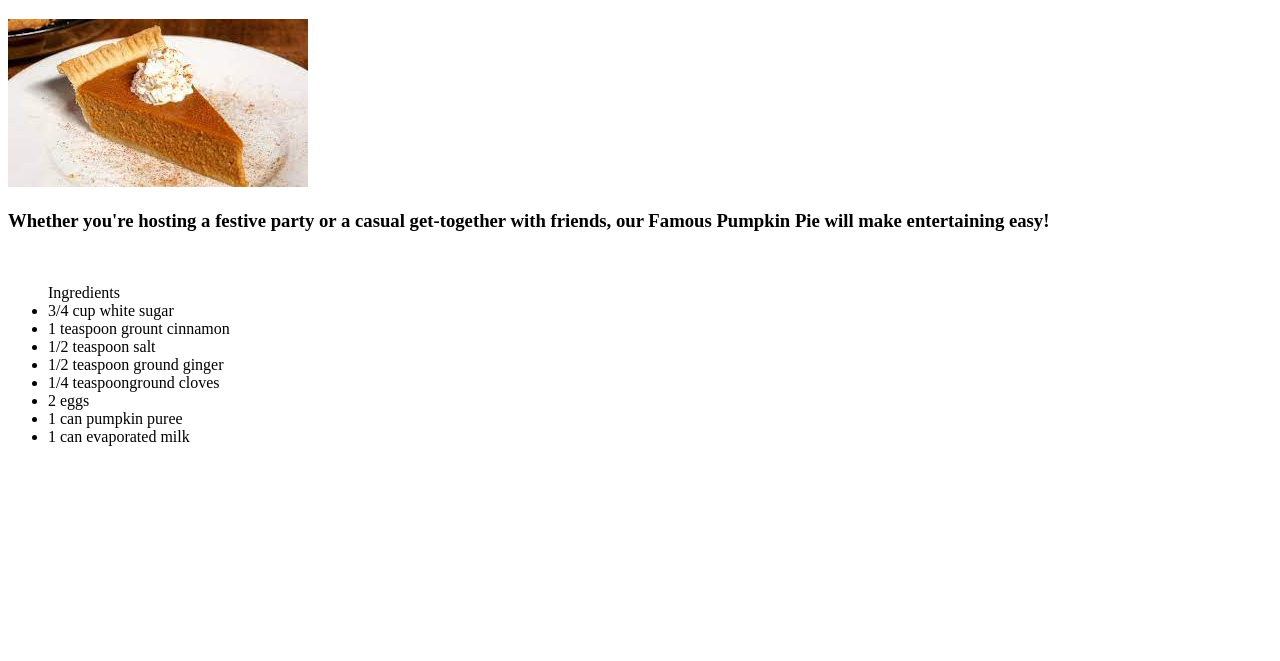
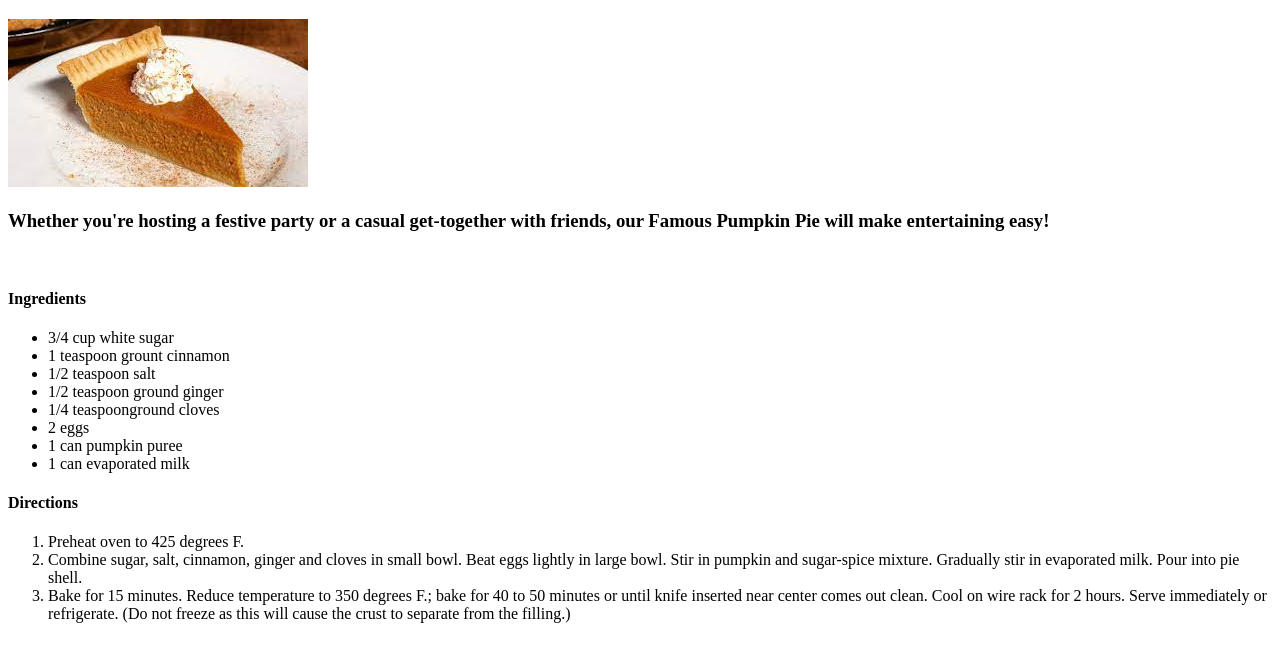
Before and after one commit to aaronmb62/odin-recipes, a plain HTML site: page recipes/pumpkinpie.html in a window 1280 px wide. Shown: the part 79-740 px from the top of the page. Drawn offline with Linux system fonts and the light colour scheme.

Commit message:
Pumpkin Pie Recipe finished!

```diff
--- a/recipes/pumpkinpie.html
+++ b/recipes/pumpkinpie.html
@@ -14,8 +14,8 @@
     <h3>Whether you're hosting a festive party or a casual get-together with friends,
         our Famous Pumpkin Pie will make entertaining easy! </h3>
 <br>
-<ul>Ingredients
-    <li>3/4 cup white sugar</li>
+<h4>Ingredients</h4>
+<ul><li>3/4 cup white sugar</li>
     <li>1 teaspoon grount cinnamon</li>
     <li>1/2 teaspoon salt</li>
     <li>1/2 teaspoon ground ginger</li>
@@ -24,5 +24,16 @@
     <li>1 can pumpkin puree</li>
     <li>1 can evaporated milk</li>
 </ul>
+<h4>Directions</h4>
+<ol>
+    <li>Preheat oven to 425 degrees F.</li>
+    <li>Combine sugar, salt, cinnamon, ginger and cloves in small bowl. Beat eggs lightly in
+         large bowl. Stir in pumpkin and sugar-spice mixture. Gradually stir in evaporated
+          milk. Pour into pie shell.</li>
+    <li>Bake for 15 minutes. Reduce temperature to 350 degrees F.; bake for 40 to 50 minutes
+        or until knife inserted near center comes out clean. Cool on wire rack for 2 hours.
+        Serve immediately or refrigerate. (Do not freeze as this will cause the crust to
+        separate from the filling.)</li>
+</ol>
 </body>
 </html>
```
